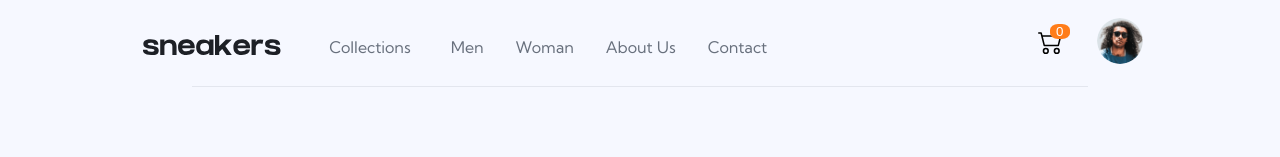
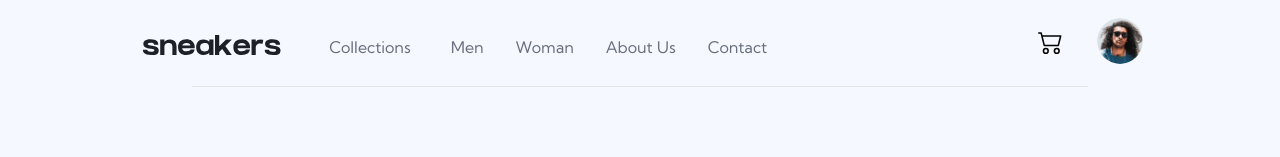
Before and after one commit to maicondguerian/maicondguerian-shopping-cart-from-ecommerce-page-with-react-ts-v2, a React (Vite) app: page / in a window 1280 px wide. Shown: the top 157 px of the page. Built offline with nearby package versions, Linux system fonts and the light colour scheme.

Commit message:
adicionado context para add item ao carrinho

```diff
--- /dev/null
+++ b/src/data/contexts/cartContext.tsx
@@ -0,0 +1,81 @@
+import * as React from "react";
+import PRODUCT from "@/product.json";
+
+type CartContextProps = {
+    itemQuantity: number
+    setItemQuantity: React.Dispatch<React.SetStateAction<number>>
+    incrementItemQuantity: () => void
+    decrementItemQuantity: () => void
+    addProductToCart: () => void
+    cartQuantity: number
+    productCartList: Array<object>
+}
+export const CartContext = React.createContext({} as CartContextProps);
+
+type CartProviderProps = {
+    children: React.ReactNode
+}
+
+type Product = {
+    id: number
+    quantity: number
+    title: string
+    price: number
+}
+export function CartProvider({ children }: CartProviderProps) {
+    const [itemQuantity, setItemQuantity] = React.useState(0);
+    const [productCartList, setProductCartList] = React.useState<Product[]>([]);
+    const productIndex = productCartList.findIndex((element) => element.id === PRODUCT.id);
+    console.log(PRODUCT.price);
+    function addProductToCart() {
+
+        if (productIndex >= 0) {
+            const uptatedProductCart = [...productCartList];
+            uptatedProductCart[productIndex] = {
+                ...uptatedProductCart[productIndex],
+                quantity: uptatedProductCart[productIndex].quantity + itemQuantity,
+                price: uptatedProductCart[productIndex].price + PRODUCT.price
+            };
+            setProductCartList(uptatedProductCart);
+        } else {
+            setProductCartList([
+                ...productCartList,
+                {
+                    ...PRODUCT,
+                    quantity: itemQuantity,
+                    price: PRODUCT.price * 2
+                }
+            ]);
+        }
+
+        setItemQuantity(0);
+    }
+
+    const cartQuantity = productCartList.reduce((total, item) => total + item.quantity, 0);
+
+    return (
+        <CartContext.Provider value={{
+            decrementItemQuantity: () => {
+                if (itemQuantity > 0) {
+                    setItemQuantity((prevState) => prevState - 1);
+                }
+            },
+            incrementItemQuantity: () => {
+                setItemQuantity((prevState) => prevState + 1);
+            },
+            itemQuantity,
+            setItemQuantity,
+            addProductToCart,
+            cartQuantity,
+            productCartList
+
+        }}>
+            {children}
+        </CartContext.Provider>
+    );
+}
+
+export function useCart() {
+    const context = React.useContext(CartContext);
+    return context;
+}
--- a/src/data/contexts/use-item-quantity/index.tsx
+++ /dev/null
@@ -1,50 +0,0 @@
-import * as React from "react";
-
-type ItemCounterContextProps = {
-    incrementItemQuantity: () => void
-    decrementItemQuantity: () => void
-    quantity: number
-}
-export const ItemCounterContext = React.createContext({} as ItemCounterContextProps);
-
-export function ItemContextProvider2({ children }: { children: React.ReactNode }) {
-
-    const [state, dispatch] = React.useReducer((state: { quantity: number; }, action: { type: string }) => {
-        switch (action.type) {
-            case "increment":
-                return { quantity: state.quantity + 1 };
-            case "decrement":
-                return { quantity: state.quantity - 1 };
-            default:
-                throw new Error("Error in swith case");
-        }
-    }, {
-        quantity: 0
-    });
-
-    const quantity = state.quantity;
-
-    function incrementItemQuantity() {
-        dispatch({ type: "increment" });
-    }
-    function decrementItemQuantity() {
-        if (quantity > 0) {
-            dispatch({ type: "decrement" });
-        }
-    }
-
-    return (
-        <ItemCounterContext.Provider value={{
-            incrementItemQuantity,
-            decrementItemQuantity,
-            quantity
-        }}>
-            {children}
-        </ItemCounterContext.Provider>
-    );
-}
-
-export function useItemQuantity2() {
-    const { quantity, incrementItemQuantity, decrementItemQuantity } = React.useContext(ItemCounterContext);
-    return { quantity, incrementItemQuantity, decrementItemQuantity };
-}
--- a/src/data/custom-hooks/useAddProductToCart.tsx
+++ /dev/null
@@ -1,43 +0,0 @@
-/* eslint-disable @typescript-eslint/no-unused-vars */
-/* eslint-disable no-unused-vars */
-import * as React from "react";
-import PRODUCT from "@/product.json";
-import { useItemQuantity2 } from "../contexts/use-item-quantity";
-
-type Product = {
-    id: number
-    quantity: number
-
-}
-
-export default function useShoppingCart() {
-    const [productCartList, setProductCartList] = React.useState<Product[]>([]);
-    const { quantity } = useItemQuantity2();
-
-    function addProductToCart() {
-        const productIndex = productCartList.findIndex((element) => element.id === PRODUCT.id);
-        if (productIndex >= 0) {
-            const uptatedProductCart = [...productCartList];
-            uptatedProductCart[productIndex] = {
-                ...uptatedProductCart[productIndex],
-                quantity: uptatedProductCart[productIndex].quantity + quantity
-            };
-            setProductCartList(uptatedProductCart);
-        } else {
-            setProductCartList([
-                ...productCartList,
-                {
-                    ...PRODUCT,
-                    quantity: quantity
-                }
-            ]);
-        }
-    }
-
-    const cartQuantity = productCartList.reduce((total, item) => total + item.quantity, 0);
-    return {
-        addProductToCart,
-        cartQuantity
-    };
-
-}
--- a/src/data/custom-hooks/usePath.tsx
+++ b/src/data/custom-hooks/usePath.tsx
@@ -2,6 +2,7 @@ import { useLocation } from "react-router-dom";
 
 export default function usePath() {
     const { pathname } = useLocation();
+
     function isCurrentPath(path: string) {
         if (pathname === path) return true;
         return false;
--- a/src/main.tsx
+++ b/src/main.tsx
@@ -1,25 +1,24 @@
 import React from "react";
 import { BrowserRouter, Routes, Route } from "react-router-dom";
 import ReactDOM from "react-dom/client";
-
 import App from "@src/App";
 import HomePage from "@src/pages/home";
 import Colections from "@src/pages/collecitons";
 import { ThemeProvider } from "styled-components";
 import { LightTheme } from "./styles";
-import { ItemContextProvider2 } from "./data/contexts/use-item-quantity";
+import { CartProvider } from "./data/contexts/cartContext";
 
 ReactDOM.createRoot(document.getElementById("root")!).render(
   <React.StrictMode>
     <BrowserRouter>
       <ThemeProvider theme={LightTheme}>
-        <ItemContextProvider2>
+        <CartProvider>
           <App />
           <Routes>
             <Route path="/" element={<HomePage />} />
             <Route path="/collections" element={<Colections />} />
           </Routes>
-        </ItemContextProvider2>
+        </CartProvider>
       </ThemeProvider>
     </BrowserRouter>
   </React.StrictMode>,
--- a/src/ui/components/cart-buttom/index.tsx
+++ b/src/ui/components/cart-buttom/index.tsx
@@ -1,6 +1,6 @@
 import { BsCart2 } from "react-icons/bs";
 import { Styled } from "@styles/";
-import useShoppingCart from "@/src/data/custom-hooks/useAddProductToCart";
+import { useCart } from "@/src/data/contexts/cartContext";
 
 export interface ShoppingCartProps {
     onClick?: () => void;
@@ -8,13 +8,13 @@ export interface ShoppingCartProps {
 
 }
 export default function ShoppingCart({ onClick, isCartEmpty }: ShoppingCartProps) {
-    const { cartQuantity } = useShoppingCart();
+    const context = useCart();
 
     return (
         <Styled.Cart onClick={onClick}>
             <BsCart2 size={25} />
             {!isCartEmpty && (
-                <Styled.CartBadge isCartEmpty={isCartEmpty}>{cartQuantity}</Styled.CartBadge>
+                <Styled.CartBadge isCartEmpty={isCartEmpty}>{context.cartQuantity}</Styled.CartBadge>
             )}
         </Styled.Cart>
     );
--- a/src/ui/components/header/index.tsx
+++ b/src/ui/components/header/index.tsx
@@ -6,14 +6,11 @@ import { ImageRenderer } from "@ui/image-renderer";
 import avatar from "@/public/assets/image-avatar.png";
 import logo from "@/public/assets/logo.svg";
 import ShoppingCart from "@/src/ui/components/cart-buttom";
-import useShoppingCart from "@/src/data/custom-hooks/useAddProductToCart";
+import { useCart } from "@/src/data/contexts/cartContext";
 
 export default function Header() {
     const { isCurrentPath } = usePath();
-    const { cartQuantity } = useShoppingCart();
-    console.log(cartQuantity);
-
-    const count = 2;
+    const context = useCart();
 
     return (
         <>
@@ -39,7 +36,7 @@ export default function Header() {
                 <ul>
                     <li>
                         <ShoppingCart
-                            isCartEmpty={count < 1}
+                            isCartEmpty={context.cartQuantity < 1}
                         />
                     </li>
                     <li>
--- a/src/ui/components/product-details/index.tsx
+++ b/src/ui/components/product-details/index.tsx
@@ -3,10 +3,10 @@ import { Styled } from "@/src/styles";
 import { AddToCartButtom, QuantityCounterButton } from "../quantity-counter-button";
 import { BsCart2 } from "react-icons/bs";
 import { PriceFormatter } from "@/src/data/utils/price-formatter";
-import useShoppingCart from "@/src/data/custom-hooks/useAddProductToCart";
+import { useCart } from "@/src/data/contexts/cartContext";
 
 export default function ProductDetails() {
-    const { addProductToCart } = useShoppingCart();
+    const context = useCart();
     return (
         <Styled.ProductWrapper>
             <span>{PRODUCT.brand}</span>
@@ -24,10 +24,11 @@ export default function ProductDetails() {
                         icon={BsCart2}
                         size={22}
                         name={"Add to cart"}
-                        OnClick={() => addProductToCart()}
+                        OnClick={context.addProductToCart}
                     />
                 </li>
             </ul>
+            {context.cartQuantity !== 0 ? JSON.stringify(context.productCartList) : null}
         </Styled.ProductWrapper >
     );
 }
--- a/src/ui/components/quantity-counter-button/index.tsx
+++ b/src/ui/components/quantity-counter-button/index.tsx
@@ -1,14 +1,14 @@
-import { useItemQuantity2 } from "@/src/data/contexts/use-item-quantity";
+import { useCart } from "@/src/data/contexts/cartContext";
 import { Styled } from "@/src/styles";
 import { FaMinus, FaPlus } from "react-icons/fa";
 
 export function QuantityCounterButton() {
-    const { quantity, incrementItemQuantity, decrementItemQuantity } = useItemQuantity2();
+    const { itemQuantity, incrementItemQuantity, decrementItemQuantity } = useCart();
 
     return (
         <Styled.QuantityButtonWrapper>
             <AddToCartButtom icon={FaMinus} OnClick={decrementItemQuantity} />
-            <span>{quantity}</span>
+            <span>{itemQuantity}</span>
             <AddToCartButtom icon={FaPlus} OnClick={incrementItemQuantity} />
         </Styled.QuantityButtonWrapper>
     );
```
Also changed, not shown: src/data/custom-hooks/useItemQuantity.ts (added, +22 -0 lines).
